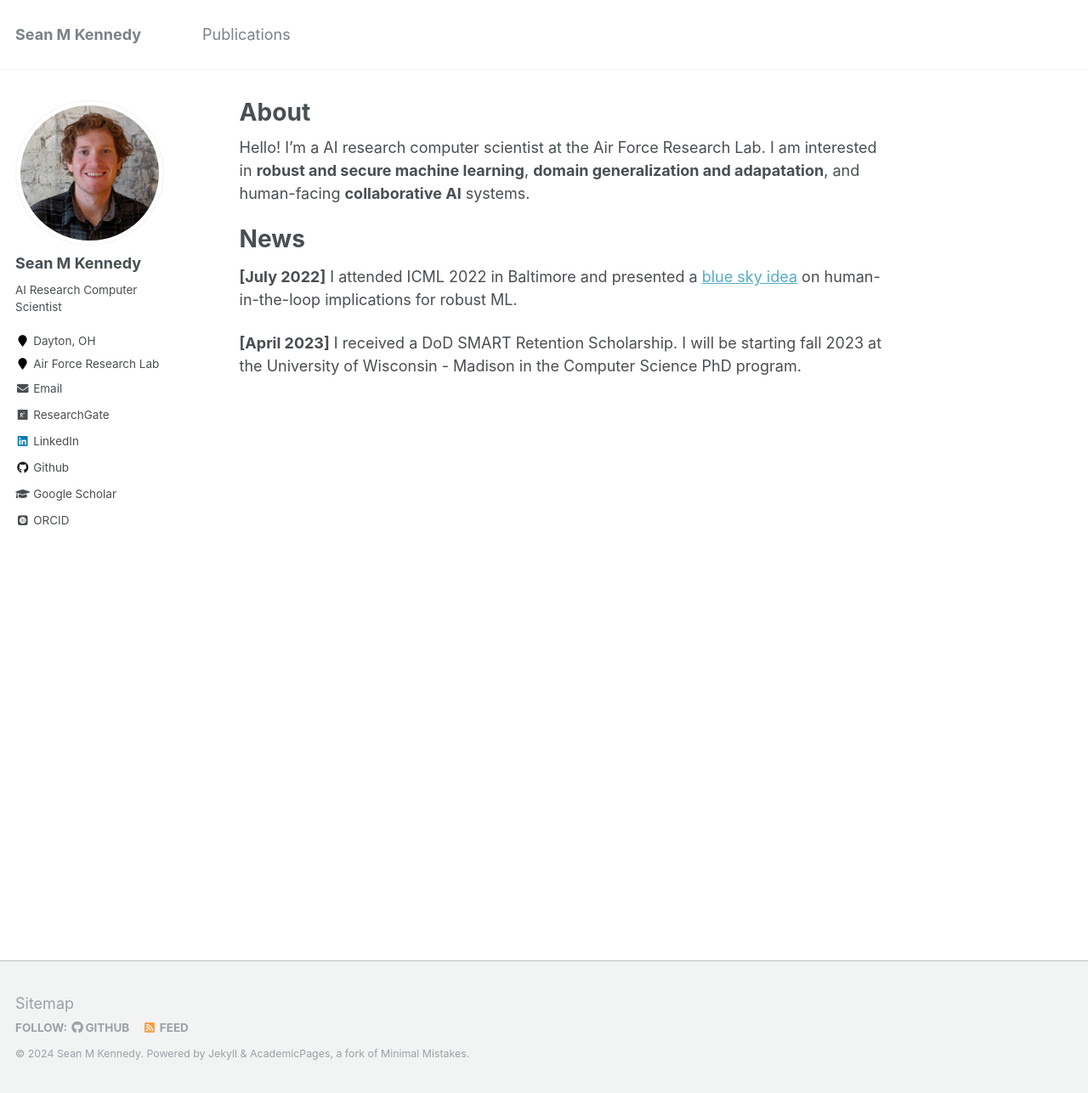
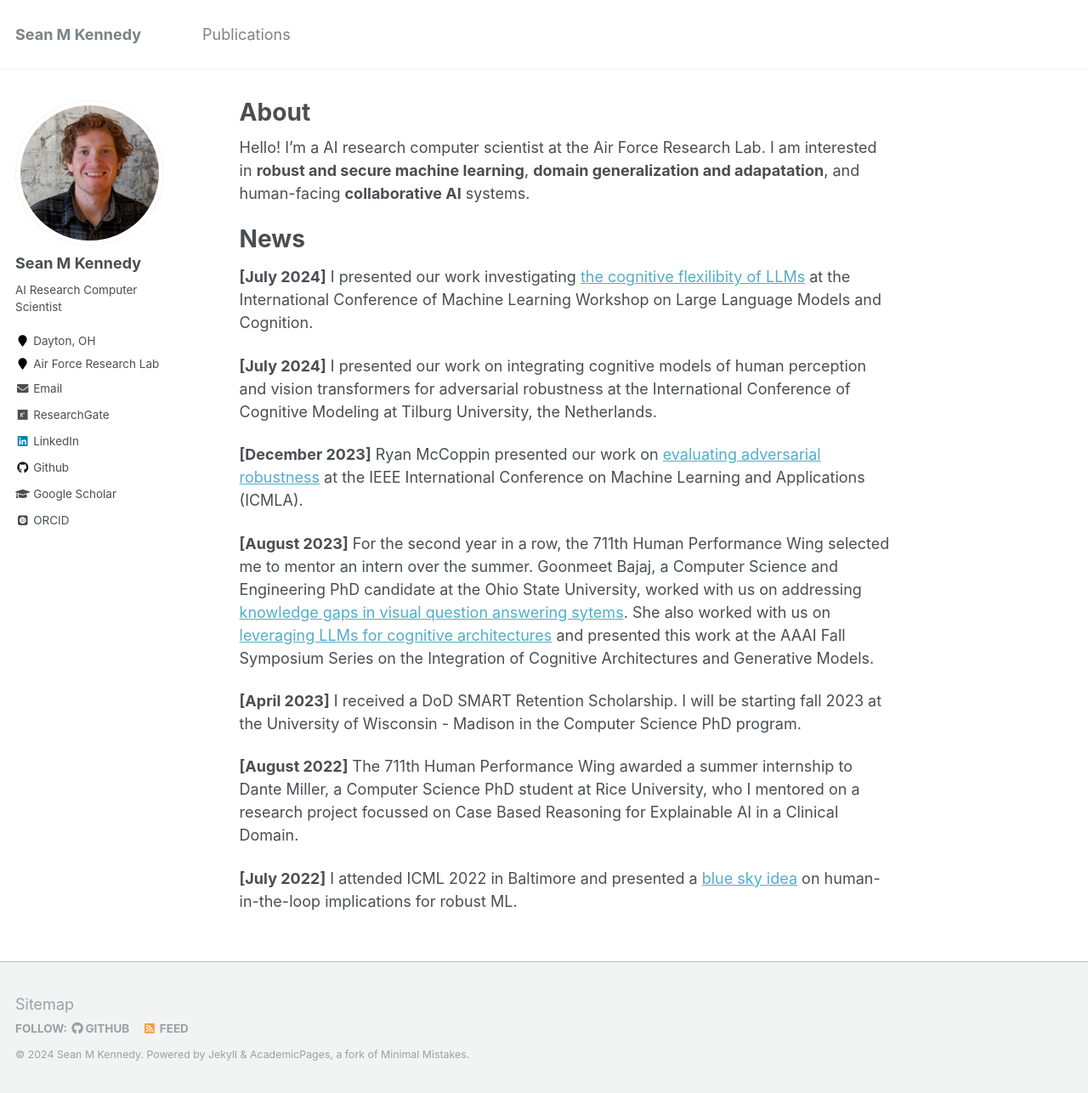
Before and after one commit to kenneds6/kenneds6.github.io, a Jekyll site: the page built from _pages/about.md, in a window 1280 px wide and 1286 px high. Shown: the whole window at 85% size. Built offline with Jekyll 4.4.1, drawn with Linux system fonts in a browser that asks for light colours; some web fonts are replaced.

Commit message:
update news

```diff
--- a/_pages/about.md
+++ b/_pages/about.md
@@ -12,7 +12,16 @@ Hello!  I'm a AI research computer scientist at the Air Force Research Lab.  I a
 
 News
 ======
+**[July 2024]** I presented our work investigating [the cognitive flexilibity of LLMs](https://openreview.net/pdf/60f5f4895744fa146cbb182a5ce6fdd55de1ca52.pdf) at the International Conference of Machine Learning Workshop on Large Language Models and Cognition.
+
+**[July 2024]**  I presented our work on integrating cognitive models of human perception and vision transformers for adversarial robustness at the International Conference of Cognitive Modeling at Tilburg University, the Netherlands.
+
+**[December 2023]** Ryan McCoppin presented our work on [evaluating adversarial robustness](https://ieeexplore.ieee.org/abstract/document/10459757) at the IEEE International Conference on Machine Learning and Applications (ICMLA).
+
+**[August 2023]**  For the second year in a row, the 711th Human Performance Wing selected me to mentor an intern over the summer.  Goonmeet Bajaj, a Computer Science and Engineering PhD candidate at the Ohio State University, worked with us on addressing [knowledge gaps in visual question answering sytems](https://afresearchlab.com/lab-life/fights-on-issue-70-spring-2023/).  She also worked with us on [leveraging LLMs for cognitive architectures](https://ojs.aaai.org/index.php/AAAI-SS/article/view/27683) and presented this work at the AAAI Fall Symposium Series on the Integration of Cognitive Architectures and Generative Models.
+
+**[April 2023]** I received a DoD SMART Retention Scholarship.  I will be starting fall 2023 at the University of Wisconsin - Madison in the Computer Science PhD program.
+
+**[August 2022]**  The 711th Human Performance Wing awarded a summer internship to Dante Miller, a Computer Science PhD student at Rice University, who I mentored on a research project focussed on Case Based Reasoning for Explainable AI in a Clinical Domain.
 
 **[July 2022]** I attended ICML 2022 in Baltimore and presented a [blue sky idea](https://arxiv.org/abs/2306.05952) on human-in-the-loop implications for robust ML.
-
-**[April 2023]** I received a DoD SMART Retention Scholarship.  I will be starting fall 2023 at the University of Wisconsin - Madison in the Computer Science PhD program.
```
